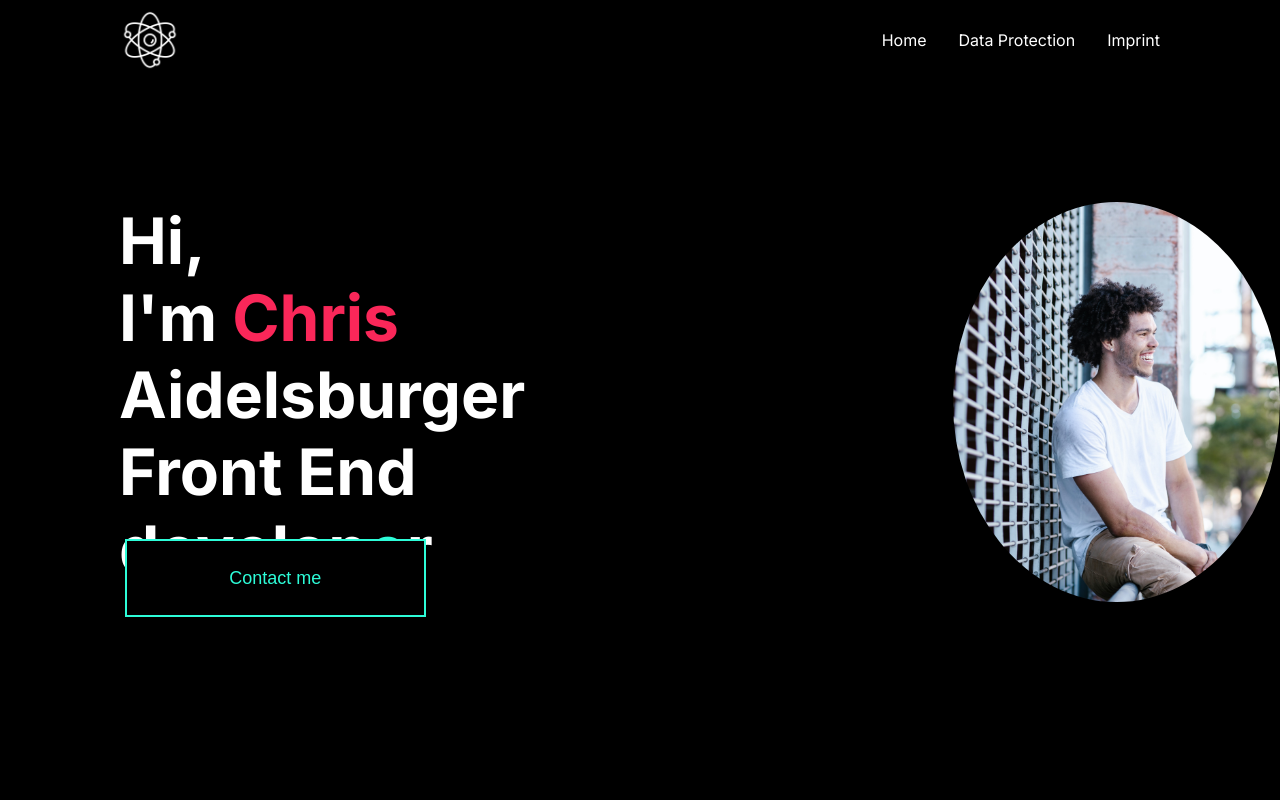
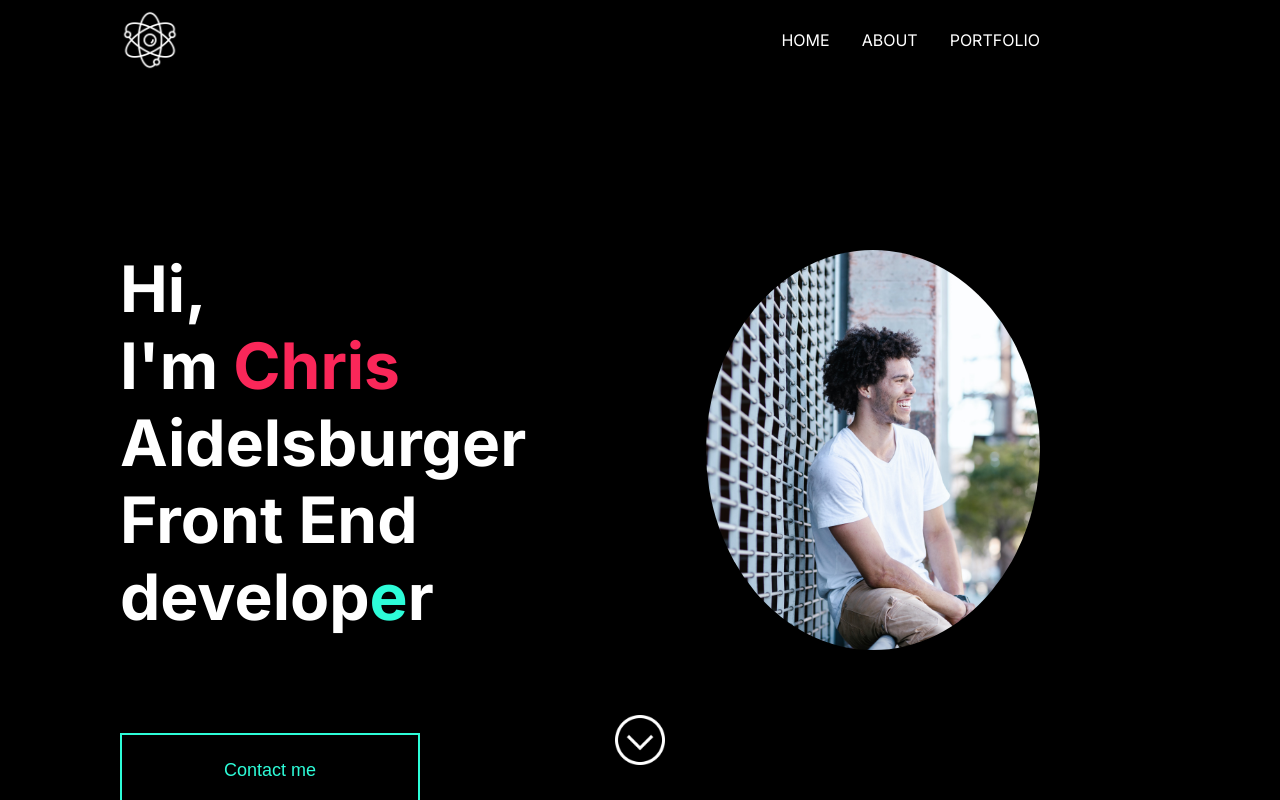
Before and after one commit to Chris-Aid/portfolio, an Angular app: page / in a window 1280 px wide. Shown: the top 800 px of the page. Built offline with nearby package versions, Linux system fonts and the light colour scheme.

Commit message:
fixed some style issues by adding or changeing css

```diff
--- a/src/app/about-me/about-me.component.scss
+++ b/src/app/about-me/about-me.component.scss
@@ -70,6 +70,7 @@
 
     h2 {
         font-size: 18px;
+        font-weight: 400;
     }
 
     p {
--- a/src/app/footer/footer.component.html
+++ b/src/app/footer/footer.component.html
@@ -1,10 +1,10 @@
 <div class="footer">
-    <p>Impressum - Legal notice</p>
+    <a routerLink="/imprint">Impressum - Legal notice</a>
 
     <div>
         <img src="/assets/img/linkedin-box-fill.png" alt="linked in">
         <img src="/assets/img/github-fill.png" alt="github">
         <img src="/assets/img/xing-fill.png" alt="xing">
     </div>
-
+    <a href="https://www.flaticon.com/free-icons/down-chevron" title="down chevron icons">Down chevron icons created by Smashicons - Flaticon</a>
 </div>
--- a/src/app/footer/footer.component.scss
+++ b/src/app/footer/footer.component.scss
@@ -6,19 +6,24 @@
     padding-left: 120px;
     padding-right: 120px;
     height: 70px;
-    // width: 100vw;
 
-    p {
+    a {
+        text-decoration: none;
         font-family: 'Roboto';
         font-style: normal;
         color: grey;
         font-weight: 400;
         font-size: 18px;
         line-height: 150%;
+
+        &:hover {
+            color: rgb(32, 32, 32);
+        }
     }
 
     img {
         height: 40px;
         margin-left: 32px;
+        cursor: pointer;
     }
 }
--- a/src/app/introduction/introduction.component.html
+++ b/src/app/introduction/introduction.component.html
@@ -13,7 +13,7 @@
         <img src="./assets/img/profile-picture.jpg" alt="profile image">
     </div>
     <div class="scrollDownArrow">
-        <img src="./assets/img/arrow-down.png" alt="arrow-down">
+        <img src="./assets/img/down-arrow.png" alt="arrow-down">
     </div>
 
 </div>
--- a/src/app/introduction/introduction.component.scss
+++ b/src/app/introduction/introduction.component.scss
@@ -18,14 +18,13 @@
     }
 
     button {
+        cursor: pointer;
         color: #2DFCD8;
         box-sizing: border-box;
         background-color: black;
-        position: absolute;
-        width: 300.52px;
-        height: 78px;
-        left: 125px;
-        top: calc(481px + 58px);
+        margin-top: 98px;
+        width: 300px;
+        height: 75px;
         font-size: 18px;
         border: 2px solid #2DFCD8;
 
@@ -38,9 +37,10 @@
 
 .intro-content {
     display: flex;
-    padding-left: 119px;
-    padding-top: calc(144px + 58px);
-    gap: 260px;
+    justify-content: space-between;
+    padding-left: 120px;
+    padding-right: 240px;
+    padding-top: 250px;
 
     img {
         height: 400px;
@@ -57,7 +57,14 @@
     display: flex;
     justify-content: center;
     align-items: center;
-    height: 80px;
+    height: 120px;
+    filter: invert(100%);
+
+        img {
+            height: 50px;
+            width: 50px;
+            cursor: pointer;
+        }
 }
 
 .textAndButton {
--- a/src/app/menu/menu.component.html
+++ b/src/app/menu/menu.component.html
@@ -4,10 +4,12 @@
     <img *ngIf="darkMode" routerLink="/" src="./assets/img/logoBlack.png" alt="myLogo">
 
     <div [class.darkLinks]="darkMode">
-        <a routerLink="/">Home</a>
-        <a routerLink="/data-protection">Data Protection</a>
+        <a routerLink="/">HOME</a>
+        <a routerLink="/">ABOUT</a>
+        <a routerLink="/">PORTFOLIO</a>
+        <!-- <a routerLink="/data-protection">Data Protection</a> -->
         <!-- <a routerLink="/projects">Projects</a>
         <a routerLink="/currilculum">Currilculum</a> -->
-        <a routerLink="/imprint">Imprint</a>
+
     </div>
 </header>
--- a/src/app/menu/menu.component.scss
+++ b/src/app/menu/menu.component.scss
@@ -5,7 +5,7 @@ header {
     left: 0;
     height: 80px;
     padding-left: 120px;
-    padding-right: 120px;
+    padding-right: 240px;
     z-index: 1;
     display: flex;
     justify-content: space-between;
@@ -24,6 +24,8 @@ header {
         color: white;
         margin-left: 32px;
         font-size: 16px;
+        font-family: 'Inter', sans-serif;
+        font-weight: 500;
 
         &:hover {
             color: rgb(185, 183, 183);
--- a/src/app/my-skills/my-skills.component.scss
+++ b/src/app/my-skills/my-skills.component.scss
@@ -44,7 +44,7 @@
     height: 17%;
     width: 22%;
     background-color: white;
-    border-radius: 10px;
+    border-radius: 7px;
     position: relative;
     display: flex;
     justify-content: center;
--- a/src/app/my-work/my-work.component.scss
+++ b/src/app/my-work/my-work.component.scss
@@ -4,6 +4,10 @@
     display: flex;
     align-items: center;
     flex-direction: column;
+
+    h1 {
+        font-weight: 500;
+    }
 }
 
 .button-container {
@@ -18,6 +22,10 @@
         width: 128px;
         height: 70px;
 
+        &:hover {
+            box-shadow: 0px 2px 2px #FA2759;
+            cursor: pointer;
+        }
     }
 }
 
--- a/src/styles.scss
+++ b/src/styles.scss
@@ -1,4 +1,5 @@
 body {
     margin: 0;
     font-family: 'Inter', sans-serif;
+    scroll-behavior: smooth;
 }
```
Also changed, not shown: src/assets/img/down-arrow.png (added).
